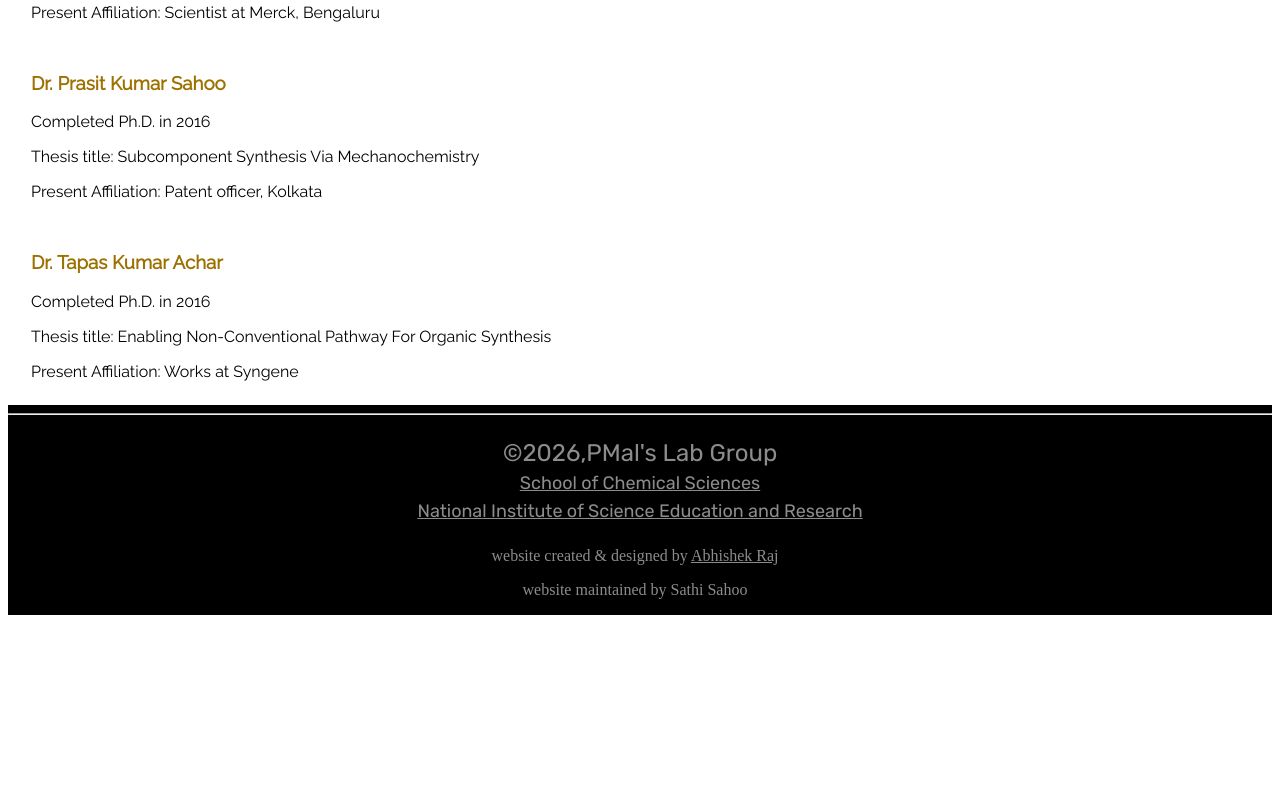
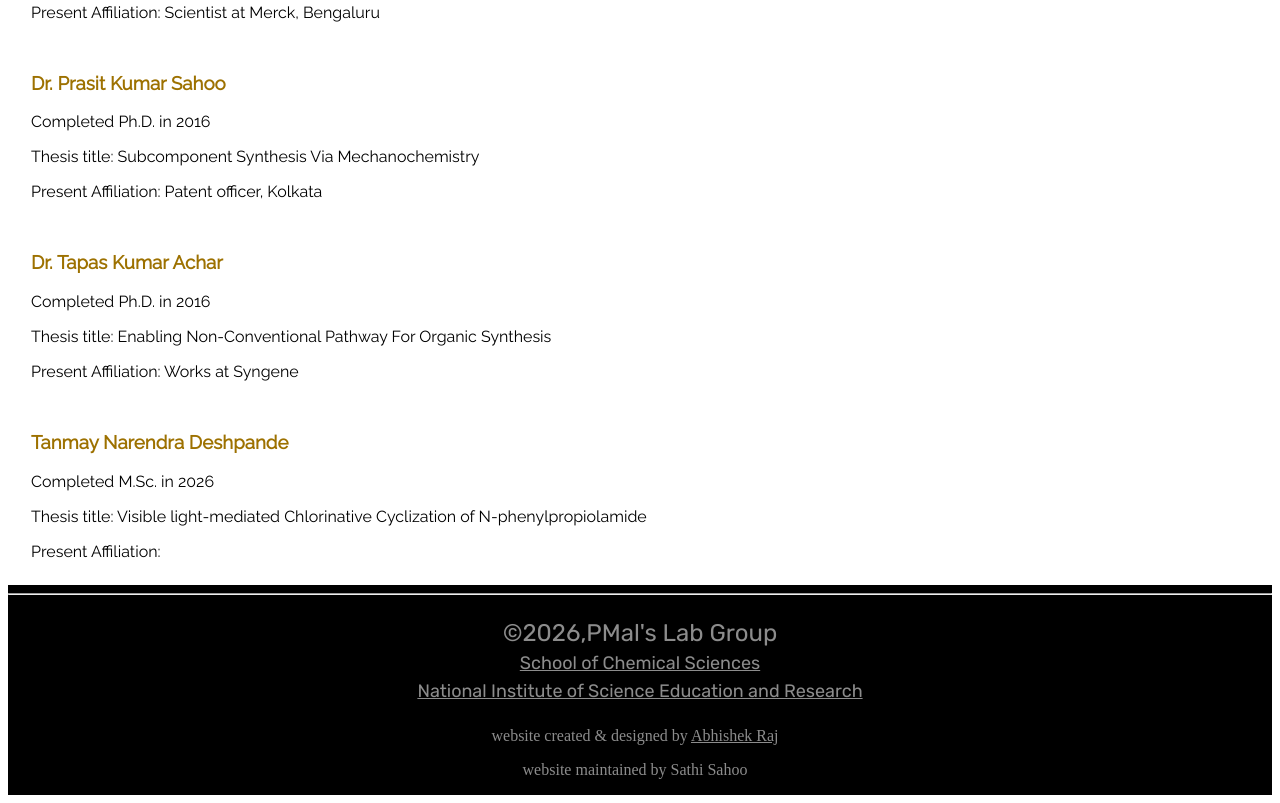
Before and after one commit to pmallab/lab_webpage, a Gatsby site: page /alumni in a window 1280 px wide. Shown: the part 3771-4574 px from the top of the page. Before the commit the page ends 4394 px from the top, so only its background shows below. Built offline with nearby package versions, Linux system fonts and the light colour scheme; Gatsby itself is replaced by a stand-in of ours.

Commit message:
Update alumni.js

```diff
--- a/src/pages/alumni.js
+++ b/src/pages/alumni.js
@@ -349,6 +349,17 @@ const Alumni = () => {
 </div>
 </div>
 
+ <div class="container">
+
+<div className="Alumni_data">
+<h3>Tanmay Narendra Deshpande</h3>
+<p>Completed M.Sc. in 2026</p>
+<p>Thesis title: Visible light-mediated Chlorinative Cyclization of N-phenylpropiolamide</p>
+<p>Present Affiliation:  </p>
+<p></p>
+</div>
+</div>
+
 
   </div>
 </Layout>
```
